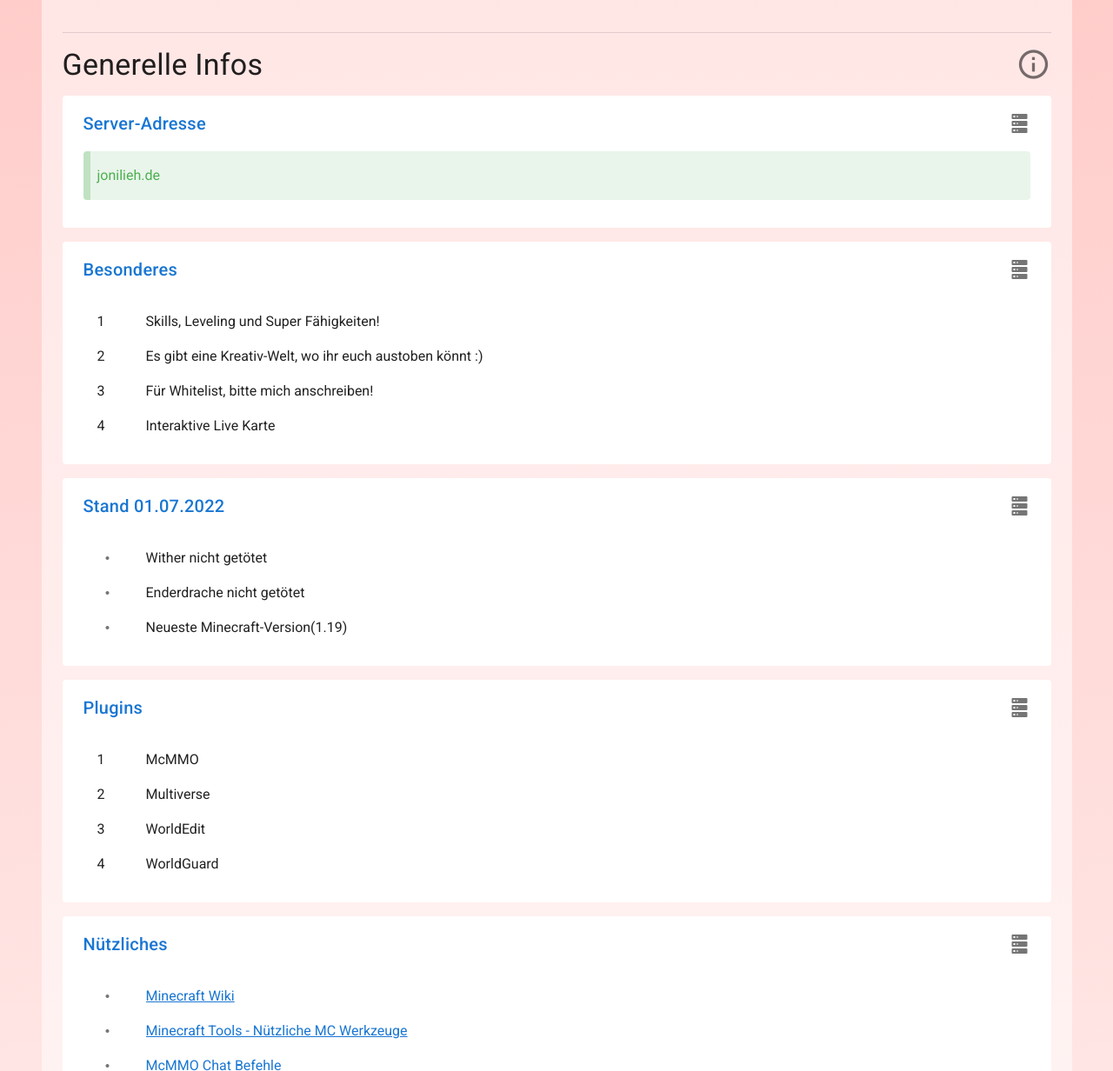
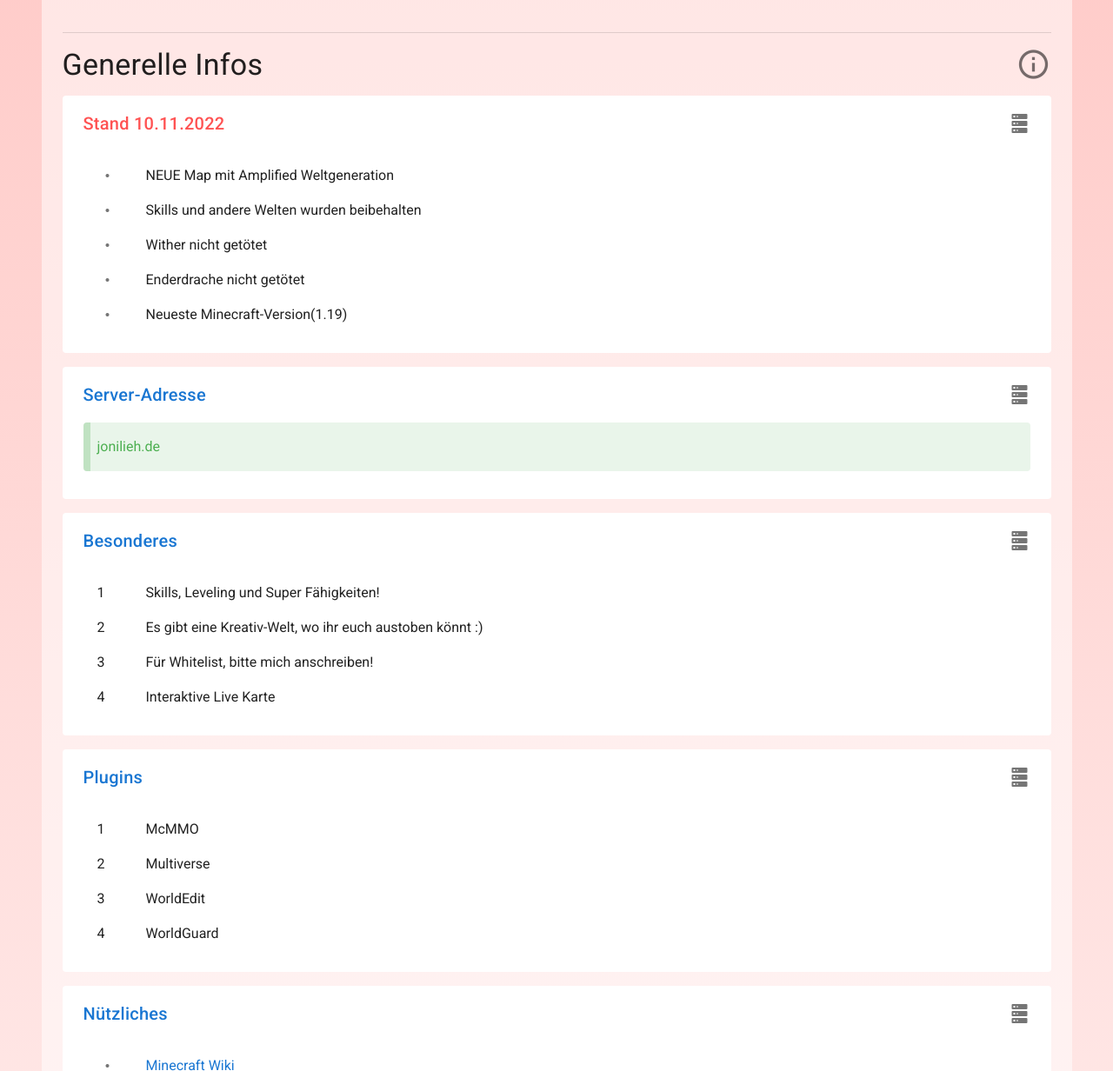
Before and after one commit to JoniLieh/mc-web-lieh, a Nuxt app: page / in a window 1280 px wide. Shown: the part 760-1992 px from the top of the page at 87% size. Built offline with nearby package versions, Linux system fonts and the light colour scheme.

Commit message:
updated to amplified

```diff
--- a/components/extras.vue
+++ b/components/extras.vue
@@ -21,7 +21,7 @@
       <h2 class="headline">
         <a :id="title.toLowerCase()" :href="'#'+title.toLowerCase()" class="text-decoration-none" v-text="title" />
       </h2>
-      <v-alert border="left" type="info" prominent dense text>
+      <v-alert v-if="infos.length" border="left" type="info" prominent dense text>
         <ul>
           <li v-for="(info, index2) in infos" :key="index2" class="font-italic" v-html="info" />
         </ul>
@@ -99,7 +99,7 @@ export default {
         }, {
           title: "Shader Schnellinstallation ",
           infos: [
-            '<span class="success--text">Da Optifine auf der 1.19 derzeit noch keinen Shader unterstützt, hier eine Alternative</span>'
+            //'<span class="success--text">Da Optifine auf der 1.19 derzeit noch keinen Shader unterstützt, hier eine Alternative</span>'
           ],
           subtitle:
             "Hier wird auf Iris anstatt Optifine gesetzt",
--- a/components/generalInfos.vue
+++ b/components/generalInfos.vue
@@ -8,7 +8,9 @@
         :key="i"
       >
         <v-expansion-panel-header class="title primary--text" expand-icon="mdi-server" disable-icon-rotate>
-          {{ item.heading }}
+          <span :class="item.isError ? 'error--text' : ''">
+            {{ item.heading }}
+          </span>
         </v-expansion-panel-header>
         <v-expansion-panel-content>
           <v-alert
@@ -45,9 +47,22 @@ export default {
     return {
       infos: [
         {
+          heading: 'Stand 10.11.2022',
+          list: [
+            'NEUE Map mit Amplified Weltgeneration',
+            'Skills und andere Welten wurden beibehalten',
+            'Wither nicht getötet',
+            'Enderdrache nicht getötet',
+            'Neueste Minecraft-Version(1.19)'
+          ],
+          isError: true,
+          isUl: true
+        },
+        {
           heading: 'Server-Adresse',
           answer: 'jonilieh.de'
-        }, {
+        },
+        {
           heading: 'Besonderes',
           list: [
             'Skills, Leveling und Super Fähigkeiten!',
@@ -55,15 +70,8 @@ export default {
             'Für Whitelist, bitte mich anschreiben!',
             'Interaktive Live Karte'
           ]
-        }, {
-          heading: 'Stand 01.07.2022',
-          list: [
-            'Wither nicht getötet',
-            'Enderdrache nicht getötet',
-            'Neueste Minecraft-Version(1.19)'
-          ],
-          isUl: true
-        }, {
+        },
+        {
           heading: 'Plugins',
           list: [
             'McMMO',
--- a/components/join.vue
+++ b/components/join.vue
@@ -3,7 +3,7 @@
     <slot />
 
     <v-list color="transparent" dense>
-      <v-subheader class="heading info--text">Die wirkliche Anweisung kann bei Konsolen anders sein, hatte bisher kein Minecraft auf Konsole zur Hand</v-subheader>
+      <v-subheader class="heading info--text">Die wirkliche Anweisung kann bei Konsolen abweichen, hatte bisher kein Minecraft auf Konsole zur Hand</v-subheader>
       <v-list-item v-for="(item, itemIndex) in setupItems" :key="itemIndex">
         <v-list-item-icon class="text-right">
           {{ itemIndex+1 }}
--- a/components/map.vue
+++ b/components/map.vue
@@ -4,8 +4,8 @@
 
     <v-card href="https://mc.jonilieh.de/map" target="_blank">
       <client-only>
-        <v-img src="https://i.imgur.com/B5HOMej.pngpng" max-height="500px" position="top center"/>
-
+        <!-- https://imgur.com/a/Ztq2MIv -->
+        <v-img src="https://i.imgur.com/1YLB4fK.png" max-height="500px" position="top center"/>
       </client-only>
       <!-- <v-card-text class="caption">
         <a href="https://mc.jonilieh.de/map" target="_blank">
```
